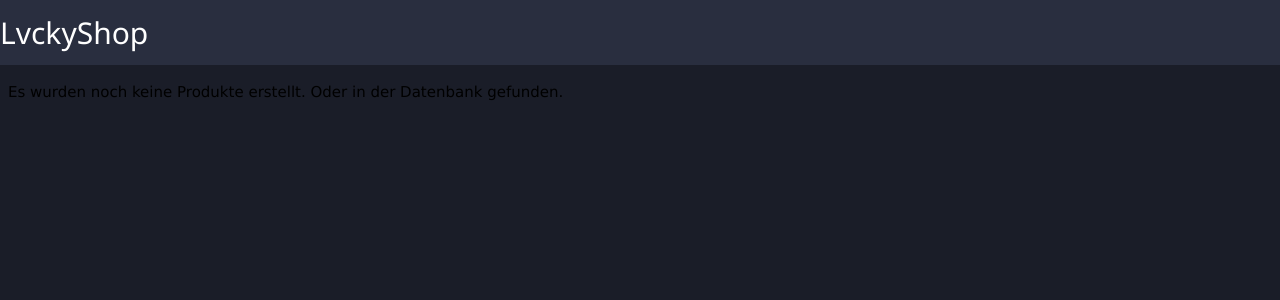
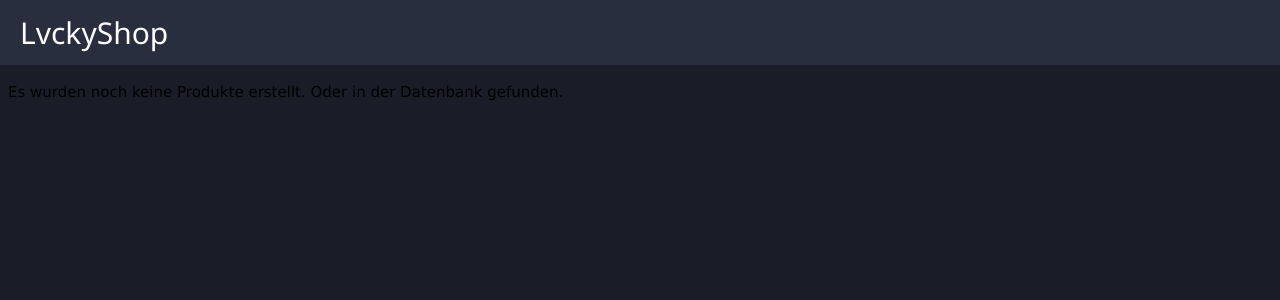
Before and after one commit to IloveKOHL/LvckyShopPHP, a PHP site: page / in a window 1280 px wide. Shown: the top 300 px of the page. Run offline with PHP 8.4, Linux system fonts and the light colour scheme; data that the repository does not hold is empty.

Commit message:
Now its fixed :D :alien:

```diff
--- a/css/styles.css
+++ b/css/styles.css
@@ -3,6 +3,9 @@ body {
 }
 .shoptext {
 	color: #fff;
+}
+.navtext {
+	padding-left: 20px;
 }
 .shoptextcontainer {
 	background-color: #292e3f;
--- a/index.php
+++ b/index.php
@@ -11,7 +11,7 @@
 <body>
     <div class="w3-row shoptextcontainer">
         <div class="w3-col" style="width:20%">
-            <h2 class="shoptext">LvckyShop</h2>
+            <h2 class="shoptext navtext">LvckyShop</h2>
         </div>
     </div>
     <?php
```
